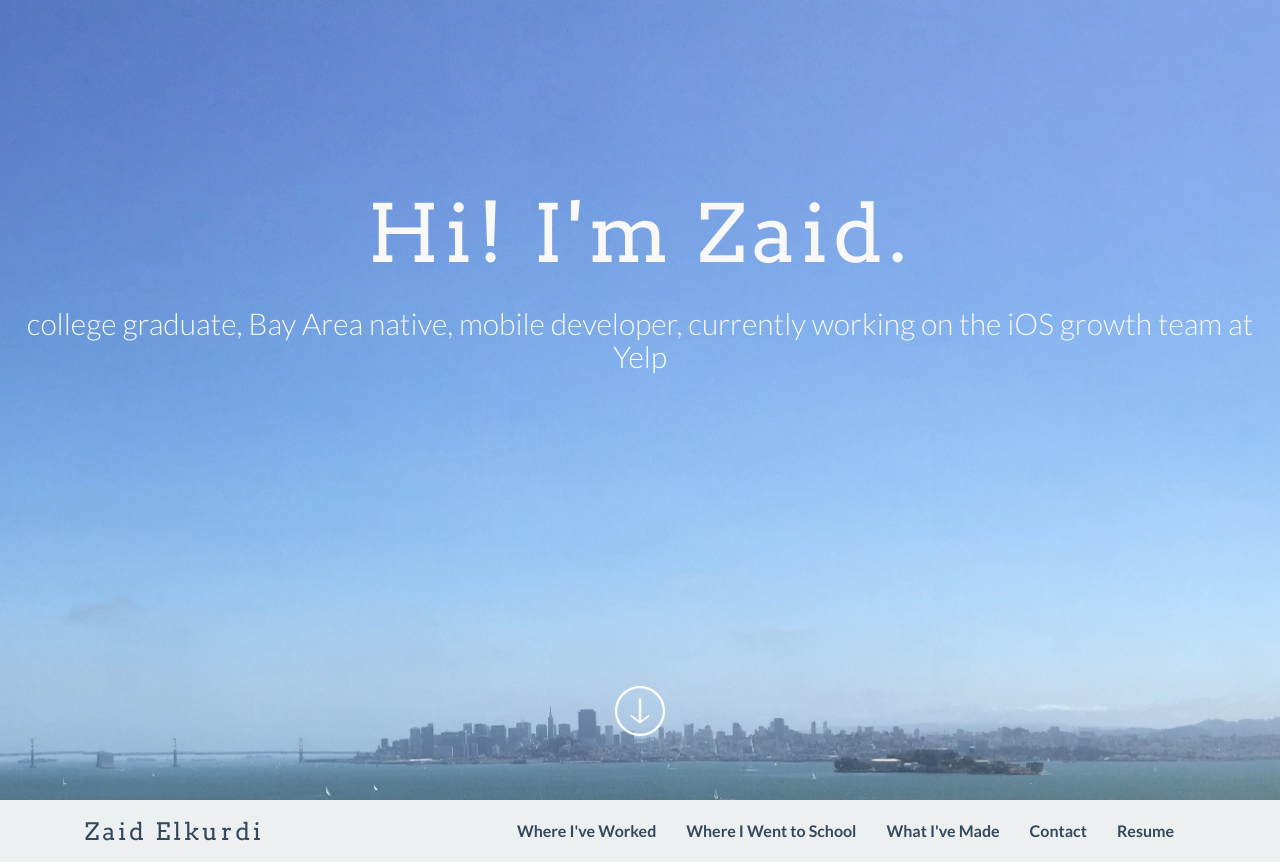
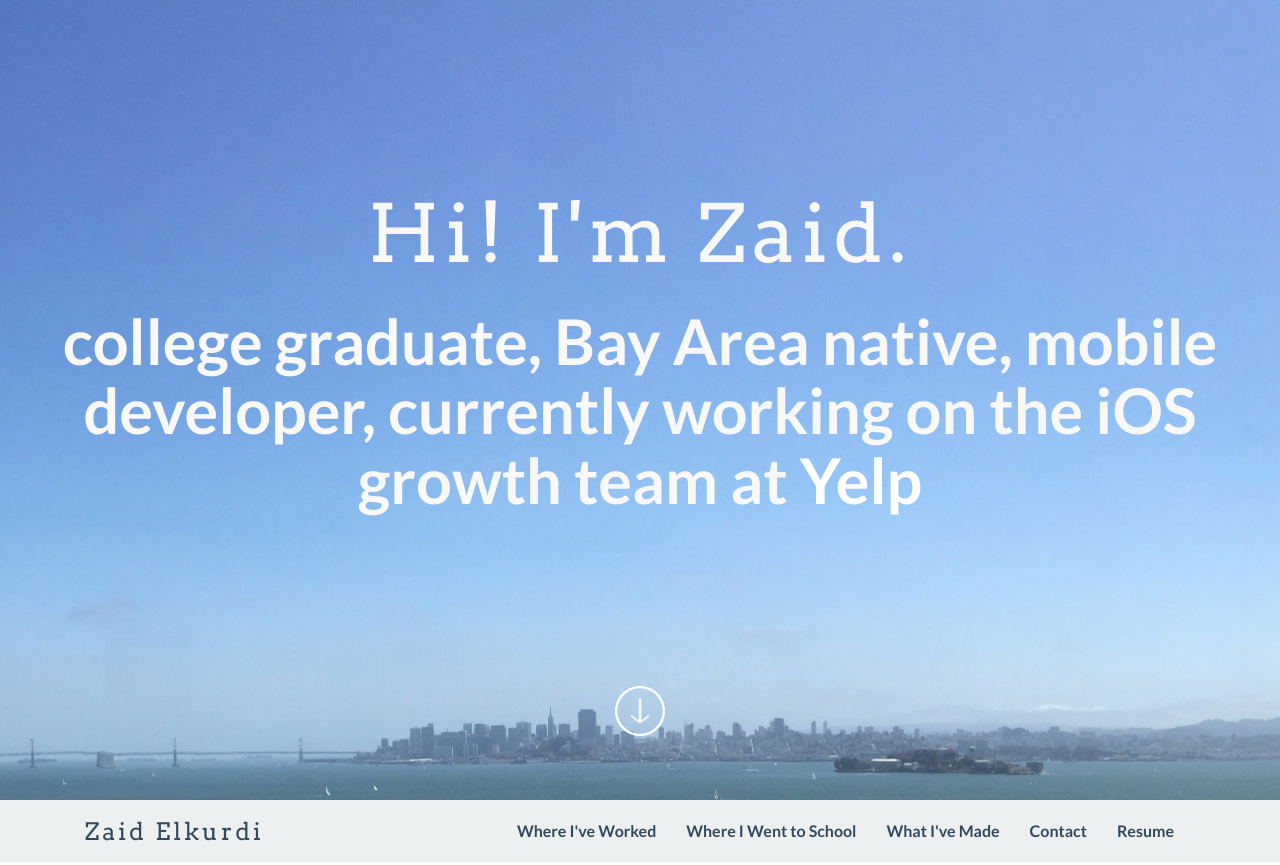
Before and after one commit to ZaidElkurdi/mygithubpage, a plain HTML site: page index.html in a window 1280 px wide. Shown: the top 865 px of the page. Drawn offline with Linux system fonts and the light colour scheme.

```diff
--- a/index.html
+++ b/index.html
@@ -59,7 +59,7 @@
 		<div class="intro-header">
 			<div class="col-xs-12 text-center abcen1">
 				<h1 class="h1_home wow fadeIn" data-wow-delay="0.4s">Hi! I'm Zaid.</h1>
-				<h3 class="h3_home wow fadeIn" data-wow-delay="0.6s">college graduate, Bay Area native, mobile developer, currently working on the iOS growth team at <a href="http://www.yelp.com">Yelp</a></h3>
+				<h2 class="h2_home wow fadeIn" data-wow-delay="0.6s">college graduate, Bay Area native, mobile developer, currently working on the iOS growth team at <a href="http://www.yelp.com">Yelp</a></h2>
 			</div>
 			<!-- /.container -->
 			<div class="col-xs-12 text-center abcen wow fadeIn">
```
